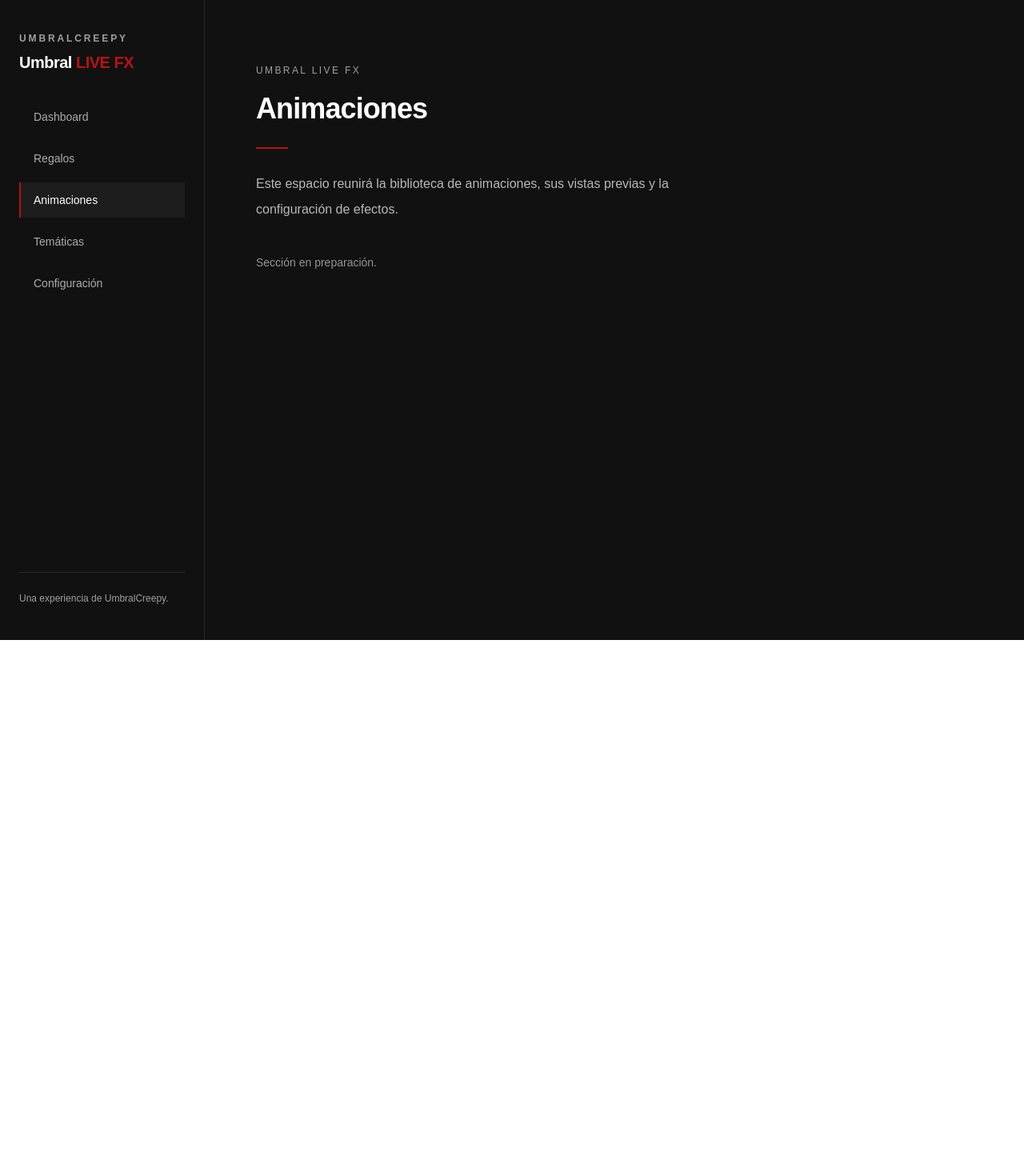
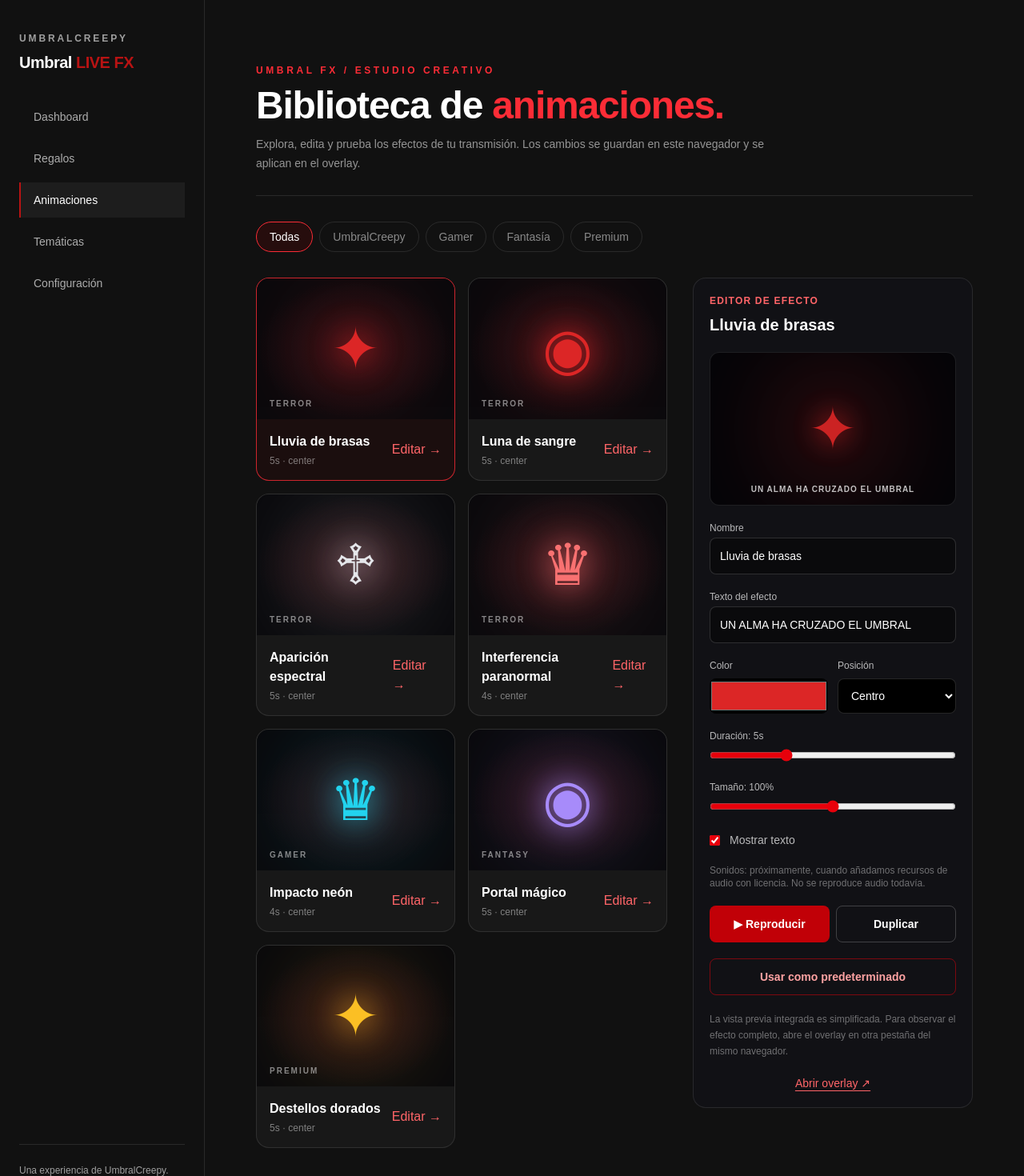
Before and after one commit to manuelsansoresg/umbral_live_fx, a Next.js app in the folder apps/web/: page /animations in a window 1280 px wide. Shown: the top 1470 px of the page at 80% size. Before the commit the page ends 800 px from the top, so only its background shows below. Built offline with nearby package versions, Linux system fonts and the light colour scheme.

Commit message:
feat: implement effects library with visual editor and preview

```diff
--- a/apps/web/src/app/(dashboard)/animations/page.tsx
+++ b/apps/web/src/app/(dashboard)/animations/page.tsx
@@ -1,8 +1,73 @@
-import type { Metadata } from "next";
-import { PlaceholderPage } from "@/components/ui/placeholder-page";
+"use client";
 
-export const metadata: Metadata = { title: "Animaciones" };
+import { useMemo, useState } from "react";
+import { themes, useFxSettings, type EffectPreset, type FxTheme } from "@/features/live/settings";
+import { broadcastGift } from "@/features/live/simulator";
 
+const symbols = { apparition: "♱", bloodmoon: "◉", embers: "✦", glitch: "♛" };
 export default function AnimationsPage() {
-  return <PlaceholderPage title="Animaciones" description="Este espacio reunirá la biblioteca de animaciones, sus vistas previas y la configuración de efectos." />;
+  const [settings, save, loaded] = useFxSettings();
+  const [filter, setFilter] = useState<"all" | FxTheme>("all");
+  const [selectedId, select] = useState("embers");
+  const [preview, setPreview] = useState(0);
+  const [notice, setNotice] = useState("");
+  const selected = settings.presets.find(p => p.id === selectedId) || settings.presets[0];
+  const filtered = useMemo(() => settings.presets.filter(p => filter === "all" || p.theme === filter), [settings.presets, filter]);
+  const patch = (values: Partial<EffectPreset>) => save({ ...settings, presets: settings.presets.map(p => p.id === selected.id ? { ...p, ...values } : p) });
+  const test = (preset: EffectPreset) => {
+    select(preset.id); setPreview(v => v + 1);
+    broadcastGift({ id: crypto.randomUUID(), name: "Regalo de prueba", sender: "UmbralCreepy", effect: preset.effect, timestamp: Date.now(), preset });
+  };
+  const duplicate = () => {
+    const id = `custom-${crypto.randomUUID()}`;
+    save({ ...settings, presets: [...settings.presets, { ...selected, id, name: selected.name + " (copia)" }] });
+    select(id); setNotice("Copia creada y guardada.");
+  };
+  if (!loaded || !selected) return <p className="text-white/60">Cargando biblioteca…</p>;
+  return <div className="mx-auto max-w-7xl space-y-8">
+    <header className="border-b border-white/10 pb-7">
+      <p className="text-xs font-bold uppercase tracking-[.3em] text-red-500">UMBRAL FX / ESTUDIO CREATIVO</p>
+      <h1 className="mt-3 text-4xl font-black tracking-tight sm:text-5xl">Biblioteca de <span className="text-red-500">animaciones.</span></h1>
+      <p className="mt-3 max-w-2xl text-sm leading-6 text-white/55">Explora, edita y prueba los efectos de tu transmisión. Los cambios se guardan en este navegador y se aplican en el overlay.</p>
+    </header>
+    <div className="flex flex-wrap gap-2">
+      {[{id:"all",name:"Todas"},...themes.map(t=>({id:t.id,name:t.name}))].map(t => <button key={t.id} onClick={()=>setFilter(t.id as "all" | FxTheme)} className={`rounded-full border px-4 py-2 text-sm transition ${filter===t.id?"border-red-500 bg-red-950/40 text-white":"border-white/10 text-white/50 hover:border-white/40 hover:text-white"}`}>{t.name}</button>)}
+    </div>
+    <div className="grid gap-8 xl:grid-cols-[minmax(0,1fr)_350px]">
+      <section aria-label="Efectos disponibles" className="grid content-start gap-4 sm:grid-cols-2">
+        {filtered.map(p => <button key={p.id} type="button" onClick={()=>{select(p.id);setNotice("");}} className={`overflow-hidden rounded-2xl border text-left transition hover:-translate-y-1 ${selected.id===p.id?"border-red-500/80 bg-red-950/20":"border-white/10 bg-white/[.03] hover:border-white/30"}`}>
+          <div className="relative flex h-44 items-center justify-center overflow-hidden bg-[radial-gradient(ellipse_at_center,#301015_0%,#09090c_70%)]">
+            <div className="absolute h-28 w-28 rounded-full blur-3xl opacity-30" style={{background:p.color}}/>
+            <span aria-hidden className="relative text-7xl" style={{color:p.color,textShadow:`0 0 40px ${p.color}`}}>{symbols[p.effect]}</span>
+            <span className="absolute bottom-3 left-4 text-[10px] font-semibold uppercase tracking-[.2em] text-white/50">{p.theme}</span>
+          </div>
+          <div className="flex items-center justify-between gap-2 p-4"><div><h2 className="font-bold">{p.name}</h2><p className="mt-1 text-xs text-white/45">{p.duration}s · {p.position}</p></div><span className="text-red-400">Editar →</span></div>
+        </button>)}
+        {filtered.length===0 && <p className="text-sm text-white/60">No hay efectos disponibles en esta temática.</p>}
+      </section>
+      <aside className="h-fit space-y-5 rounded-2xl border border-white/10 bg-[#111115] p-5 xl:sticky xl:top-6">
+        <div><p className="text-xs font-semibold uppercase tracking-widest text-red-400">Editor de efecto</p><h2 className="mt-2 text-xl font-bold">{selected.name}</h2></div>
+        <div key={preview} className="relative flex h-48 items-center justify-center overflow-hidden rounded-xl border border-white/10 bg-[#050508]">
+          <div className="absolute h-32 w-32 rounded-full opacity-30 blur-3xl" style={{background:selected.color}}/>
+          <span className="relative text-7xl animate-pulse" style={{color:selected.color,textShadow:`0 0 35px ${selected.color}`}}>{symbols[selected.effect]}</span>
+          {selected.showText && <p className="absolute bottom-3 max-w-[90%] truncate text-[10px] font-bold tracking-widest text-white/75">{selected.message}</p>}
+        </div>
+        <label className="block text-xs text-white/70">Nombre<input className="mt-1 block w-full rounded-lg border border-white/15 bg-black/40 p-3 text-sm text-white" value={selected.name} maxLength={60} onChange={e=>patch({name:e.target.value})}/></label>
+        <label className="block text-xs text-white/70">Texto del efecto<input className="mt-1 block w-full rounded-lg border border-white/15 bg-black/40 p-3 text-sm text-white" value={selected.message} maxLength={80} onChange={e=>patch({message:e.target.value})}/></label>
+        <div className="grid grid-cols-2 gap-3">
+          <label className="text-xs text-white/70">Color<input aria-label="Color del efecto" type="color" className="mt-2 block h-11 w-full cursor-pointer rounded-lg bg-black" value={selected.color} onChange={e=>patch({color:e.target.value})}/></label>
+          <label className="text-xs text-white/70">Posición<select className="mt-2 block w-full rounded-lg border border-white/15 bg-black p-3 text-sm text-white" value={selected.position} onChange={e=>patch({position:e.target.value as EffectPreset["position"]})}><option value="top">Arriba</option><option value="center">Centro</option><option value="bottom">Abajo</option></select></label>
+        </div>
+        <label className="block text-xs text-white/70">Duración: {selected.duration}s<input className="mt-2 w-full accent-red-600" type="range" min="2" max="12" step=".5" value={selected.duration} onChange={e=>patch({duration:Number(e.target.value)})}/></label>
+        <label className="block text-xs text-white/70">Tamaño: {selected.scale}%<input className="mt-2 w-full accent-red-600" type="range" min="50" max="150" step="5" value={selected.scale} onChange={e=>patch({scale:Number(e.target.value)})}/></label>
+        <label className="flex items-center gap-3 text-sm text-white/70"><input type="checkbox" checked={selected.showText} onChange={e=>patch({showText:e.target.checked})} className="accent-red-600"/> Mostrar texto</label>
+        <p className="text-xs text-white/40">Sonidos: próximamente, cuando añadamos recursos de audio con licencia. No se reproduce audio todavía.</p>
+        <div className="grid grid-cols-2 gap-2"><button onClick={()=>test(selected)} className="rounded-lg bg-red-700 px-3 py-3 text-sm font-bold hover:bg-red-600">▶ Reproducir</button><button onClick={duplicate} className="rounded-lg border border-white/20 px-3 py-3 text-sm font-bold hover:bg-white/10">Duplicar</button></div>
+        <button onClick={()=>{save({...settings,defaultEffectId:selected.id});setNotice("Efecto predeterminado actualizado.");}} className="w-full rounded-lg border border-red-600/50 px-3 py-3 text-sm font-semibold text-red-300 hover:bg-red-950/30">Usar como predeterminado</button>
+        {notice && <p role="status" className="text-xs text-green-400">{notice}</p>}
+        <p className="text-xs leading-5 text-white/40">La vista previa integrada es simplificada. Para observar el efecto completo, abre el overlay en otra pestaña del mismo navegador.</p>
+        <a href="/overlay" target="_blank" rel="noopener noreferrer" className="block text-center text-sm text-red-400 underline underline-offset-4">Abrir overlay ↗</a>
+      </aside>
+    </div>
+  </div>;
 }
```
